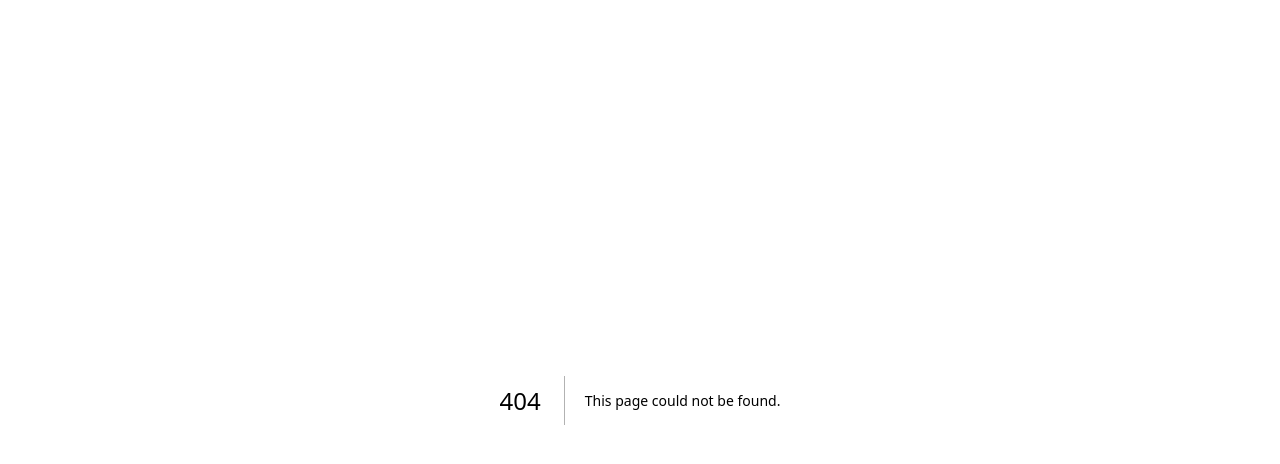
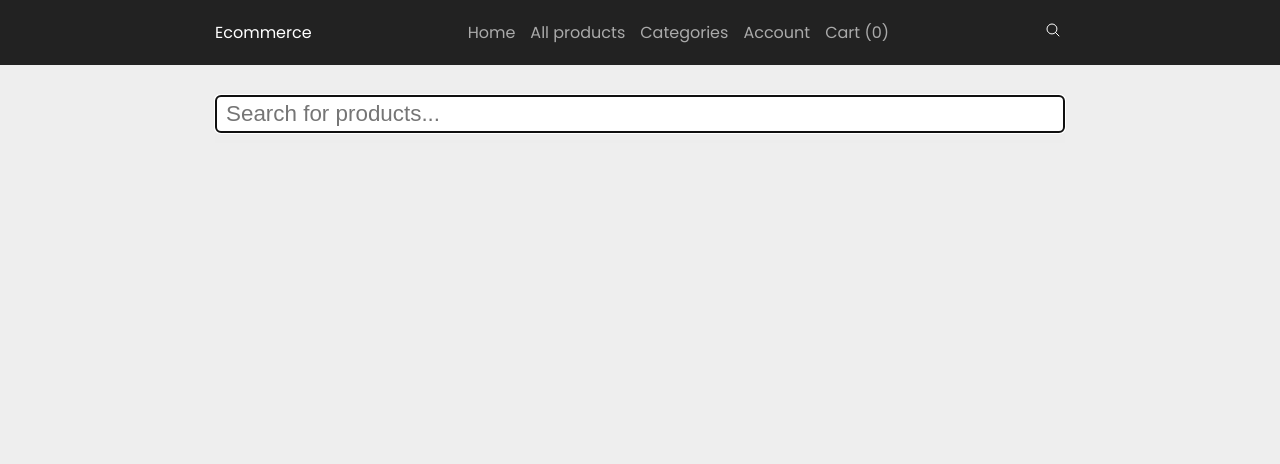
Before and after one commit to Castro-1/EcommerceFront, a Next.js app: page /search in a window 1280 px wide. Before the commit this address had no page. Shown: the top 464 px of the page. Built offline with nearby package versions, Linux system fonts and the light colour scheme.

Commit message:
search section done

```diff
--- a/components/FlyingButton.js
+++ b/components/FlyingButton.js
@@ -13,6 +13,16 @@
       left: 90%;
       opacity: 0;
       display: none;
+    }
+  }
+  @media screen and (min-width: 768px) {
+    @keyframes fly {
+      100% {
+        top: 0;
+        left: 70%;
+        opacity: 0;
+        display: none;
+      }
     }
   }
   img {
--- a/components/Header.js
+++ b/components/Header.js
@@ -4,6 +4,7 @@
 import { useContext, useState } from "react";
 import { CartContext } from "./CartContext";
 import BarsIcon from "./icons/Bars";
+import SearchIcon from "./icons/SearchIcon";
 
 const StyledHeader = styled.header`
   background-color: #222;
@@ -46,6 +47,7 @@
   display: block;
   color: #aaa;
   text-decoration: none;
+  min-width: 30px;
   padding: 10px 0;
   @media screen and (min-width: 768px) {
     padding: 0;
@@ -66,6 +68,20 @@
   }
 `;
 
+const SideIcons = styled.div`
+  display: flex;
+  align-items: center;
+  a {
+    display: inline-block;
+    min-width: 20px;
+    color: #fff;
+    svg {
+      width: 16px;
+      height: 16px;
+    }
+  }
+`;
+
 export default function Header() {
   const { cartProducts } = useContext(CartContext);
   const [mobileNavActive, setMobileNavActive] = useState(false);
@@ -81,9 +97,14 @@
             <NavLink href={"/account"}>Account</NavLink>
             <NavLink href={"/cart"}>Cart ({cartProducts.length})</NavLink>
           </StyledNav>
-          <NavButton onClick={() => setMobileNavActive((prev) => !prev)}>
-            <BarsIcon />
-          </NavButton>
+          <SideIcons>
+            <Link href={"/search"}>
+              <SearchIcon />
+            </Link>
+            <NavButton onClick={() => setMobileNavActive((prev) => !prev)}>
+              <BarsIcon />
+            </NavButton>
+          </SideIcons>
         </Wrapper>
       </Center>
     </StyledHeader>
--- a/components/ProductBox.js
+++ b/components/ProductBox.js
@@ -2,7 +2,12 @@
 import Link from "next/link";
 import FlyingButton from "./FlyingButton";
 
-const ProductWrapper = styled.div``;
+const ProductWrapper = styled.div`
+  button {
+    width: 100%;
+    justify-content: center;
+  }
+`;
 
 const WhiteBox = styled(Link)`
   background-color: #fff;
--- a/components/Spinner.js
+++ b/components/Spinner.js
@@ -8,7 +8,7 @@
       display: flex;
       justify-content: center;
    `
-      : ` border:5px solid blue;`}
+      : ``}
 `;
 
 export default function Spinner(props) {
--- /dev/null
+++ b/components/icons/SearchIcon.js
@@ -0,0 +1,18 @@
+export default function SearchIcon({ className = "w-6 h-6" }) {
+  return (
+    <svg
+      xmlns="http://www.w3.org/2000/svg"
+      fill="none"
+      viewBox="0 0 24 24"
+      strokeWidth={1.5}
+      stroke="currentColor"
+      className={className}
+    >
+      <path
+        strokeLinecap="round"
+        strokeLinejoin="round"
+        d="M21 21l-5.197-5.197m0 0A7.5 7.5 0 105.196 5.196a7.5 7.5 0 0010.607 10.607z"
+      />
+    </svg>
+  );
+}
--- a/package.json
+++ b/package.json
@@ -12,6 +12,7 @@
     "axios": "^1.4.0",
     "eslint": "8.43.0",
     "eslint-config-next": "13.4.6",
+    "lodash": "^4.17.21",
     "micro": "^10.0.1",
     "mongoose": "^7.3.0",
     "next": "13.4.6",
--- a/pages/api/products.js
+++ b/pages/api/products.js
@@ -3,11 +3,20 @@
 
 export default async function handle(req, res) {
   await mongooseConnect();
-  const { categories, sort, ...filters } = req.query;
-  const [sortField, sortOrder] = sort.split("-");
-  const productsQuery = {
-    category: categories.split(","),
-  };
+  const { categories, sort, phrase, ...filters } = req.query;
+  const [sortField, sortOrder] = (sort || "_id-desc").split("-");
+  const productsQuery = {};
+  if (categories) {
+    productsQuery.category = categories.split(",");
+  }
+
+  if (phrase) {
+    productsQuery["$or"] = [
+      { name: { $regex: phrase, $options: "i" } },
+      { description: { $regex: phrase, $options: "i" } },
+    ];
+  }
+
   if (Object.keys(filters).length > 0) {
     Object.keys(filters).forEach((filterName) => {
       const value = filters[filterName];
--- /dev/null
+++ b/pages/search.js
@@ -0,0 +1,70 @@
+import Center from "@/components/Center";
+import Header from "@/components/Header";
+import Input from "@/components/Input";
+import { useEffect, useState, useCallback } from "react";
+import { styled } from "styled-components";
+import axios from "axios";
+import ProductsGrid from "@/components/ProductsGrid";
+import { debounce } from "lodash";
+import Spinner from "@/components/Spinner";
+
+const SearchInput = styled(Input)`
+  padding: 5px 10px;
+  border-radius: 5px;
+  font-size: 1.4rem;
+`;
+
+const InputWrapper = styled.div`
+  position: sticky;
+  top: 69px;
+  margin: 25px 0;
+  padding: 5px 0;
+  background-color: #eeeeeeaa;
+`;
+
+export default function SearchPage() {
+  const [phrase, setPhrase] = useState("");
+  const [products, setProducts] = useState([]);
+  const [isLoading, setIsLoading] = useState(false);
+  const debouncedSearch = useCallback(debounce(searchProducts, 500), []);
+
+  useEffect(() => {
+    if (phrase.length > 0) {
+      setIsLoading(true);
+      debouncedSearch(phrase);
+    } else {
+      setProducts([]);
+    }
+  }, [phrase]);
+
+  function searchProducts(phrase) {
+    axios
+      .get("/api/products?phrase=" + encodeURIComponent(phrase))
+      .then((res) => {
+        setProducts(res.data);
+        setIsLoading(false);
+      });
+  }
+  return (
+    <>
+      <Header />
+      <Center>
+        <InputWrapper>
+          <SearchInput
+            autoFocus
+            placeholder="Search for products..."
+            value={phrase}
+            onChange={(ev) => setPhrase(ev.target.value)}
+          />
+        </InputWrapper>
+        {!isLoading && phrase != "" && products.length === 0 && (
+          <h2> No products found for {phrase}</h2>
+        )}
+        {isLoading && <Spinner fullWidth={true} />}
+        {!isLoading && products.length > 0 && (
+          <ProductsGrid products={products} />
+        )}
+      </Center>
+    </>
+  );
+}
```
Also changed, not shown: 1 other file (tests, documents, lock files or other folders).
